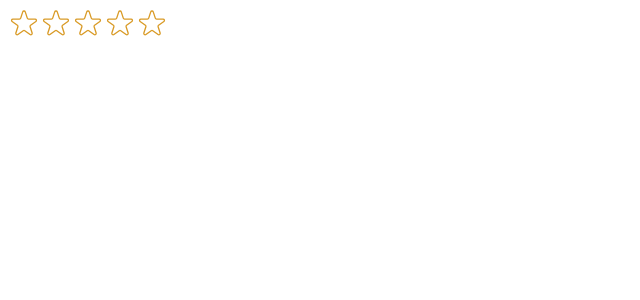
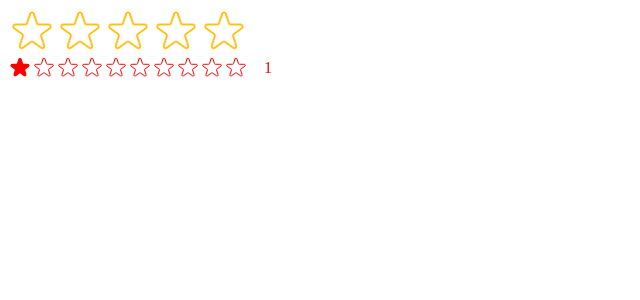
Before and after one commit to karmartir/Movie-Wiki, a React (Vite) app: page / in a window 1280 px wide. Shown: the top 300 px of the page, without its empty margins (0-640 px from the left). Built offline with nearby package versions, Linux system fonts and the light colour scheme.

Commit message:
Add messages and styling options to StarRating component

```diff
--- a/src/StarRating.jsx
+++ b/src/StarRating.jsx
@@ -8,22 +8,36 @@
 const starContainerStyle = {
   display: "flex",
 };
-const textStyle = {
-  lineHeight: "1",
-  margin: "0",
-};
-const StarRating = ({ maxRating = 5 }) => {
-  const [rating, setRating] = useState(0);
+
+const StarRating = ({
+  maxRating = 5,
+  color = "#ffc419",
+  size = 48,
+  className = "",
+  messages = [],
+  defaultRating = 0,
+  onSetRating,
+}) => {
+  const [rating, setRating] = useState(defaultRating);
   const [tempRating, setTempRating] = useState(0);
   function handleRating(rating) {
     setRating(rating);
+    onSetRating(rating);
   }
+  const textStyle = {
+    lineHeight: "1",
+    margin: "0",
+    color,
+    fontSize: `${size / 1.5}px`,
+  };
   return (
-    <div style={containerStyle}>
+    <div style={containerStyle} className={className}>
       <div style={starContainerStyle}>
         {Array.from({ length: maxRating }, (_, i) => (
           <Star
             key={i}
+            color={color}
+            size={size}
             onRate={() => handleRating(i + 1)}
             full={tempRating ? tempRating >= i + 1 : rating >= i + 1}
             onHoverIn={() => setTempRating(i + 1)}
@@ -31,20 +45,26 @@
           />
         ))}
       </div>
-      <p style={textStyle}>{tempRating || rating || ""}</p>
+      <p style={textStyle}>
+        {messages.length === maxRating
+          ? messages[tempRating - 1] || messages[rating - 1]
+          : tempRating || rating || ""}
+      </p>
     </div>
   );
 };
 
 export default StarRating;
 
-const starStyle = {
-  width: "2rem",
-  height: "2rem",
-  display: "block",
-  cursor: "pointer",
-};
-function Star({ onRate, full, onHoverIn, onHoverOut }) {
+function Star({ onRate, full, onHoverIn, onHoverOut, color, size }) {
+  const starStyle = {
+    width: `${size}px`,
+    height: `${size}px`,
+    fontSize: `${size / 2}px`,
+    color,
+    display: "block",
+    cursor: "pointer",
+  };
   return (
     <span
       role="button"
@@ -57,8 +77,8 @@
         <svg
           xmlns="http://www.w3.org/2000/svg"
           viewBox="0 0 20 20"
-          fill="#d99b27"
-          stroke="#d99b27"
+          fill={color}
+          stroke={color}
         >
           <path d="M9.049 2.927c.3-.921 1.603-.921 1.902 0l1.07 3.292a1 1 0 00.95.69h3.462c.969 0 1.371 1.24.588 1.81l-2.8 2.034a1 1 0 00-.364 1.118l1.07 3.292c.3.921-.755 1.688-1.54 1.118l-2.8-2.034a1 1 0 00-1.175 0l-2.8 2.034c-.784.57-1.838-.197-1.539-1.118l1.07-3.292a1 1 0 00-.364-1.118L2.98 8.72c-.783-.57-.38-1.81.588-1.81h3.461a1 1 0 00.951-.69l1.07-3.292z" />
         </svg>
@@ -67,7 +87,7 @@
           xmlns="http://www.w3.org/2000/svg"
           fill="none"
           viewBox="0 0 24 24"
-          stroke="#d99b27"
+          stroke={color}
         >
           <path
             strokeLinecap="round"
@@ -80,36 +100,3 @@
     </span>
   );
 }
-
-/*
-FULL STAR
-
-<svg
-  xmlns="http://www.w3.org/2000/svg"
-  viewBox="0 0 20 20"
-  fill="#000"
-  stroke="#000"
->
-  <path
-    d="M9.049 2.927c.3-.921 1.603-.921 1.902 0l1.07 3.292a1 1 0 00.95.69h3.462c.969 0 1.371 1.24.588 1.81l-2.8 2.034a1 1 0 00-.364 1.118l1.07 3.292c.3.921-.755 1.688-1.54 1.118l-2.8-2.034a1 1 0 00-1.175 0l-2.8 2.034c-.784.57-1.838-.197-1.539-1.118l1.07-3.292a1 1 0 00-.364-1.118L2.98 8.72c-.783-.57-.38-1.81.588-1.81h3.461a1 1 0 00.951-.69l1.07-3.292z"
-  />
-</svg>
-
-
-EMPTY STAR
-
-<svg
-  xmlns="http://www.w3.org/2000/svg"
-  fill="none"
-  viewBox="0 0 24 24"
-  stroke="#000"
->
-  <path
-    strokeLinecap="round"
-    strokeLinejoin="round"
-    strokeWidth="{2}"
-    d="M11.049 2.927c.3-.921 1.603-.921 1.902 0l1.519 4.674a1 1 0 00.95.69h4.915c.969 0 1.371 1.24.588 1.81l-3.976 2.888a1 1 0 00-.363 1.118l1.518 4.674c.3.922-.755 1.688-1.538 1.118l-3.976-2.888a1 1 0 00-1.176 0l-3.976 2.888c-.783.57-1.838-.197-1.538-1.118l1.518-4.674a1 1 0 00-.363-1.118l-3.976-2.888c-.784-.57-.38-1.81.588-1.81h4.914a1 1 0 00.951-.69l1.519-4.674z"
-  />
-</svg>
-
-*/
--- a/src/main.jsx
+++ b/src/main.jsx
@@ -7,6 +7,16 @@
 createRoot(document.getElementById("root")).render(
   <StrictMode>
     {/* <App /> */}
-    <StarRating maxRating={5} />
+    <StarRating
+      maxRating={5}
+      messages={["terrible", "bad", "ok", "good", "great"]}
+    />
+    <StarRating
+      maxRating={10}
+      color="red"
+      size={24}
+      className="test"
+      defaultRating={1}
+    />
   </StrictMode>,
 );
```
